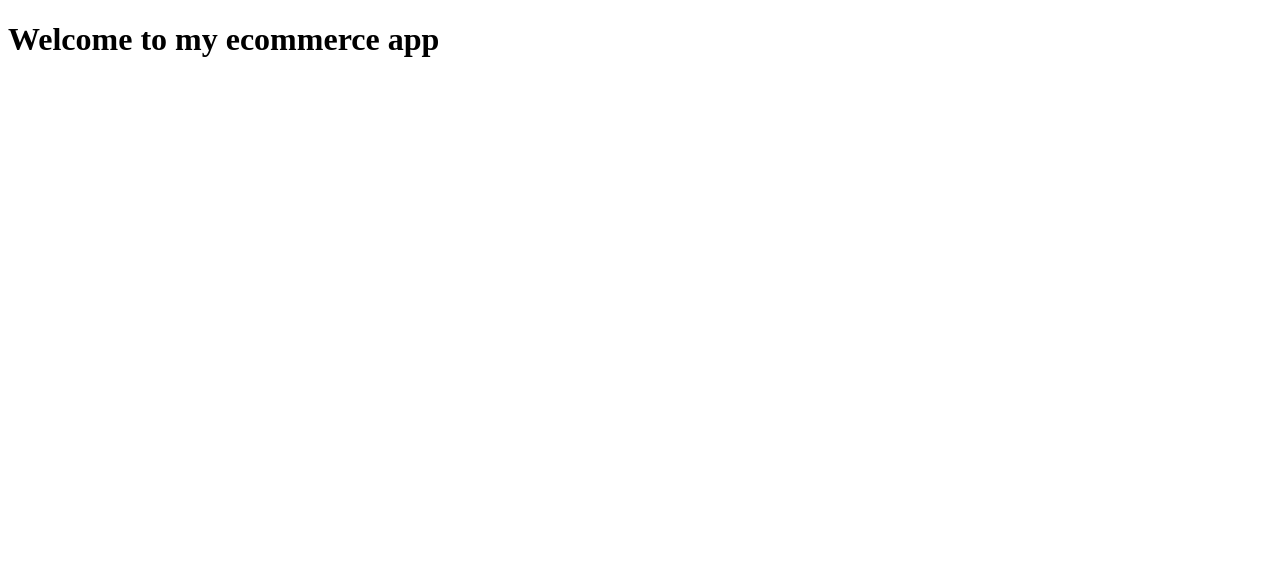
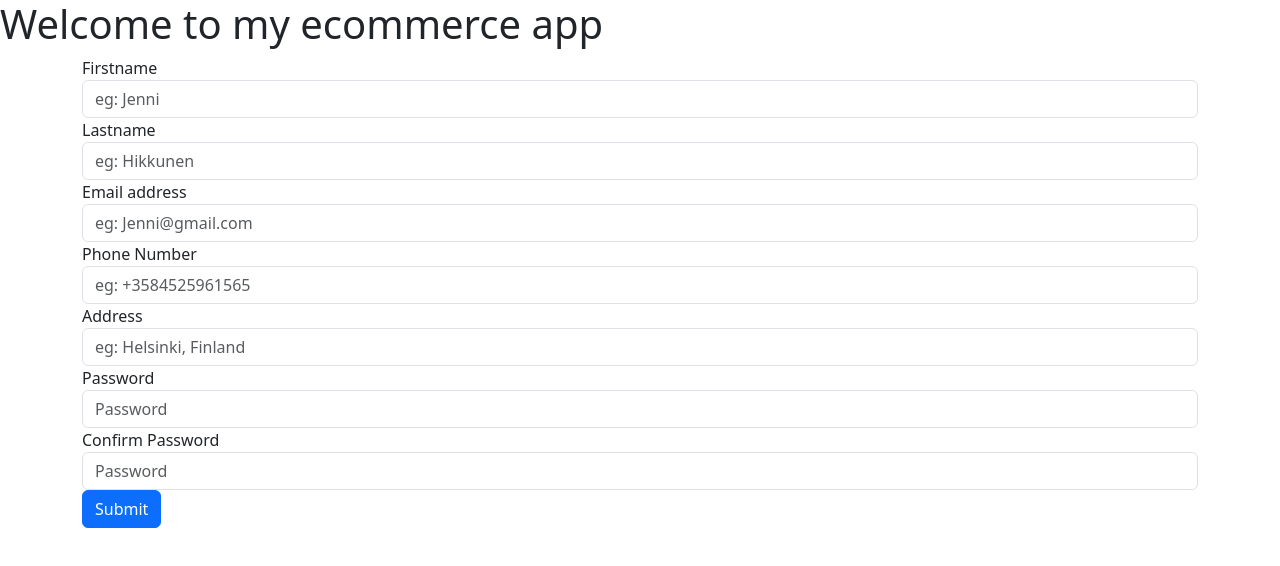
Before and after one commit to ojhaarch2054/EcommerceApp, a React (Vite) app in the folder frontend/: page / in a window 1280 px wide. Shown: the top 566 px of the page. Built offline with nearby package versions, Linux system fonts and the light colour scheme.

Commit message:
added signup page details

```diff
--- a/frontend/package.json
+++ b/frontend/package.json
@@ -10,7 +10,9 @@
     "preview": "vite preview"
   },
   "dependencies": {
+    "bootstrap": "^5.3.5",
     "react": "^19.0.0",
+    "react-bootstrap": "^2.10.9",
     "react-dom": "^19.0.0"
   },
   "devDependencies": {
--- a/frontend/src/App.jsx
+++ b/frontend/src/App.jsx
@@ -1,9 +1,12 @@
+import 'bootstrap/dist/css/bootstrap.min.css';
+import SignUp from './components/SignUp';
 
 const App = () => {
 
   return (
     <>
      <h1>Welcome to my ecommerce app</h1>
+     <SignUp/>
     </>
   )
 }
--- a/frontend/src/components/SignUp.jsx
+++ b/frontend/src/components/SignUp.jsx
@@ -1,10 +1,79 @@
 const SignUp = () => {
-    return(
-        <>
-        this is signup page
-        </>
-    )
-}
-
+  return (
+    <>
+    <div className="container">
+      <form>
+      <div className="form-group">
+          <label>Firstname</label>
+          <input
+            type="firstname"
+            className="form-control"
+            id="firstName"
+            placeholder="eg: Jenni"
+          />
+        </div>
+        <div className="form-group">
+          <label>Lastname</label>
+          <input
+            type="lastname"
+            className="form-control"
+            id="lastName"
+            placeholder="eg: Hikkunen"
+          />
+        </div>
+        <div className="form-group">
+          <label>Email address</label>
+          <input
+            type="email"
+            className="form-control"
+            id="exampleInputEmail1"
+            aria-describedby="emailHelp"
+            placeholder="eg: Jenni@gmail.com"
+          />
+        </div>
+        <div className="form-group">
+          <label>Phone Number</label>
+          <input
+            type="phoneNumber"
+            className="form-control"
+            id="phoneNumber"
+            placeholder="eg: +3584525961565"
+          />
+        </div>
+        <div className="form-group">
+          <label>Address</label>
+          <input
+            type="address"
+            className="form-control"
+            id="address"
+            placeholder="eg: Helsinki, Finland"
+          />
+        </div>
+        <div className="form-group">
+          <label>Password</label>
+          <input
+            type="password"
+            className="form-control"
+            id="password1"
+            placeholder="Password"
+          />
+        </div>
+        <div className="form-group">
+          <label>Confirm Password</label>
+          <input
+            type="password"
+            className="form-control"
+            id="password2"
+            placeholder="Password"
+          />
+        </div>
+        <button type="submit" className="btn btn-primary">
+          Submit
+        </button>
+      </form>
+      </div>
+    </>
+  );
+};
 
 export default SignUp;
```
Also changed, not shown: 1 other file (tests, documents, lock files or other folders).
